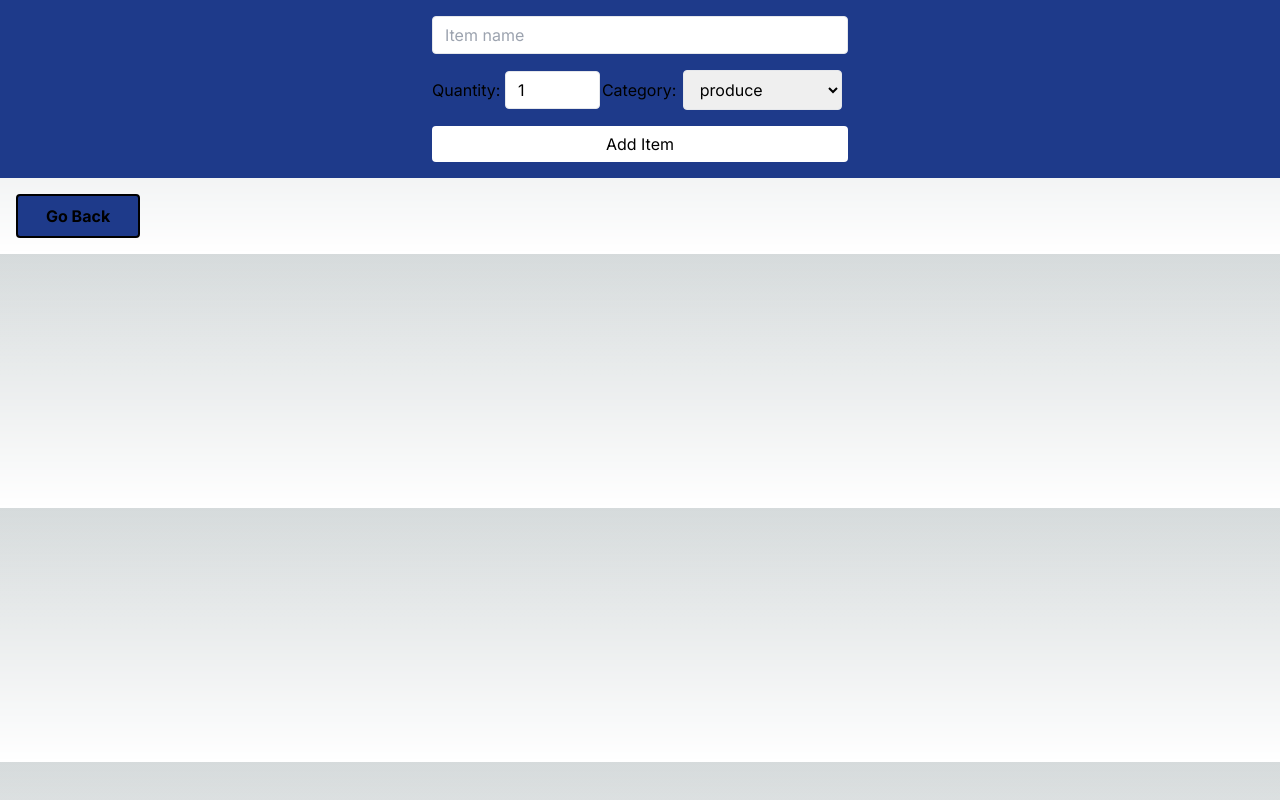
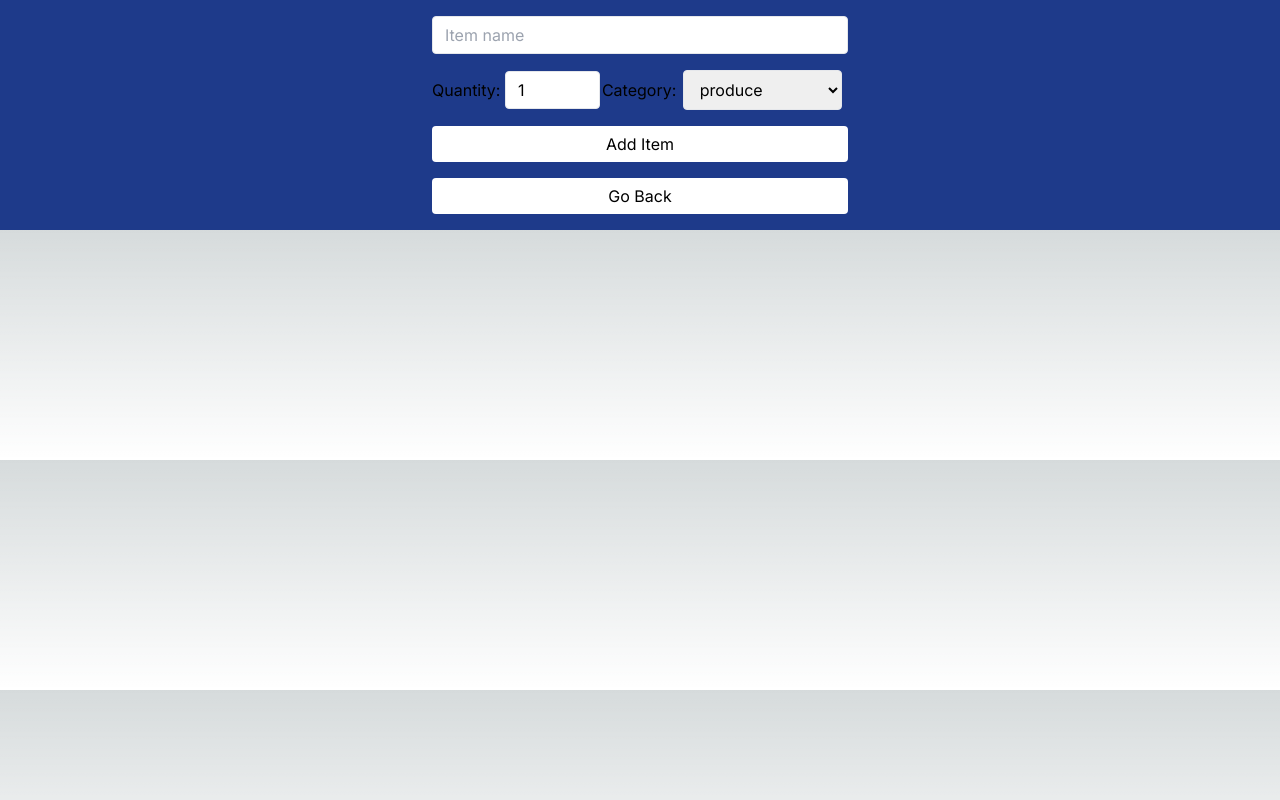
Before and after one commit to Gabrealk/cprg306-assignments, a Next.js app: page /week4 in a window 1280 px wide. Built offline with nearby package versions, Linux system fonts and the light colour scheme.

Commit message:
styling updates

```diff
--- a/app/week4/new-item.js
+++ b/app/week4/new-item.js
@@ -1,4 +1,5 @@
 "use client";
+import Link from "next/link";
 
 import { useState } from "react"
 
@@ -29,9 +30,6 @@ export default function Newevent(){
         alert(`Item: ${name}, Quantity: ${quantity}, Category: ${category}`);
       };
 
-
-
-
     //stuff in the return/main field is html/css etc
     return(
         <main className="flex items-center justify-center bg-blue-900">
@@ -47,7 +45,6 @@ export default function Newevent(){
                         className="text-black border rounded w-full py-2 px-3 leading-tight mb-4"
                     />
                     {/*the change basically represents the event object */}
-
 
                     <label>Quantity: </label>
                     <input type="number"
@@ -80,8 +77,10 @@ export default function Newevent(){
 
                 <div>
                     <button className="bg-white text-black rounded w-full py-2 px-3 leading-tight" type="submit">Add Item</button>
+                    <button className="bg-white text-black rounded w-full py-2 px-3 leading-tight mt-4">
+                        <p><Link href ="../">Go Back</Link></p>
+                    </button>
                 </div>
-
 
             </form>
 
--- a/app/week4/page.js
+++ b/app/week4/page.js
@@ -9,14 +9,14 @@ export default function usability(){
 
             <Newevent />
 
-            <button className="font-bold
+            {/*<button className="font-bold
                 px-7 py-2
                 text-black
                 bg-blue-900
                 border-2 border-black m-4 rounded
                 hover:bg-blue-500">
                 <p><Link href ="../">Go Back</Link></p>
-            </button>
+            </button>*/}
 
         </main>
     )
```
Lines whose indentation alone changed are shown as unchanged.
